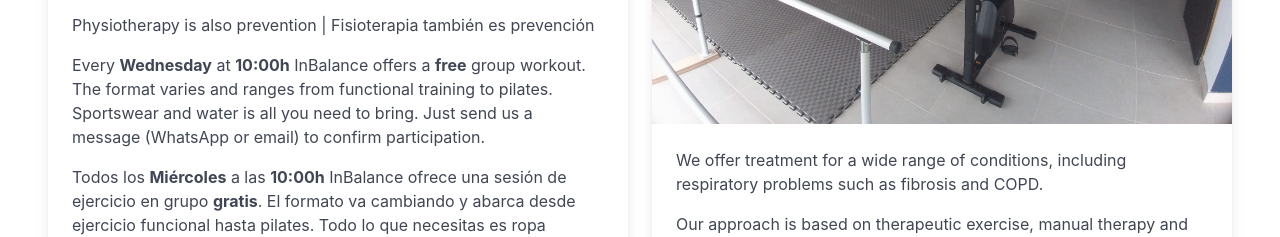
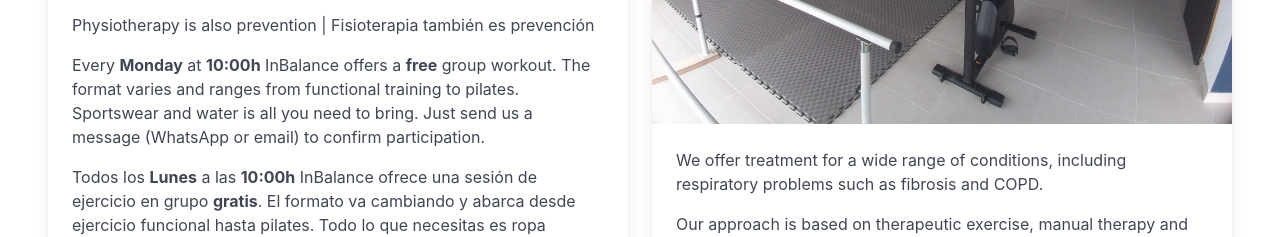
Before and after one commit to navegotel/clinic, a plain HTML site: page index.html in a window 1280 px wide. Shown: the part 1646-1883 px from the top of the page. Drawn offline with nearby package versions, Linux system fonts and the light colour scheme.

Commit message:
changed promotion to Monday

```diff
--- a/index.html
+++ b/index.html
@@ -121,14 +121,14 @@
 							<h2>Promotion! | ¡Promoción!</h2>
 							<p>Physiotherapy is also prevention | Fisioterapia también es prevención</p>
 							<p>
-							Every <b>Wednesday</b> at <b>10:00h</b>
+							Every <b>Monday</b> at <b>10:00h</b>
 							InBalance offers a <b>free</b> group workout. The format varies and
 							ranges from functional training to pilates. Sportswear
 							and water is all you need to bring. Just send us a message (WhatsApp or email)
 							to confirm participation.
 							</p>
 							<p>
-							Todos los <b>Miércoles</b> a las <b>10:00h</b>
+							Todos los <b>Lunes</b> a las <b>10:00h</b>
 							InBalance ofrece una sesión de ejercicio en grupo <b>gratis</b>.
 							El formato va cambiando y abarca desde ejercicio funcional
 							hasta pilates. Todo lo que necesitas es ropa deportiva y agua.
```
